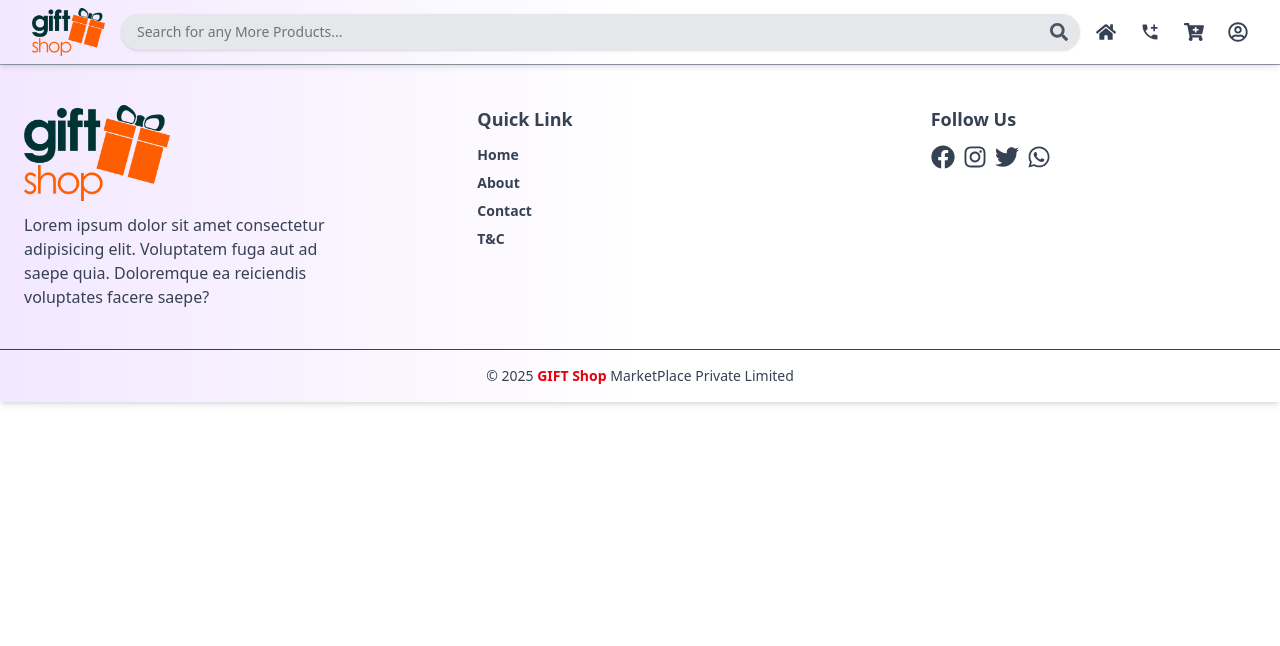
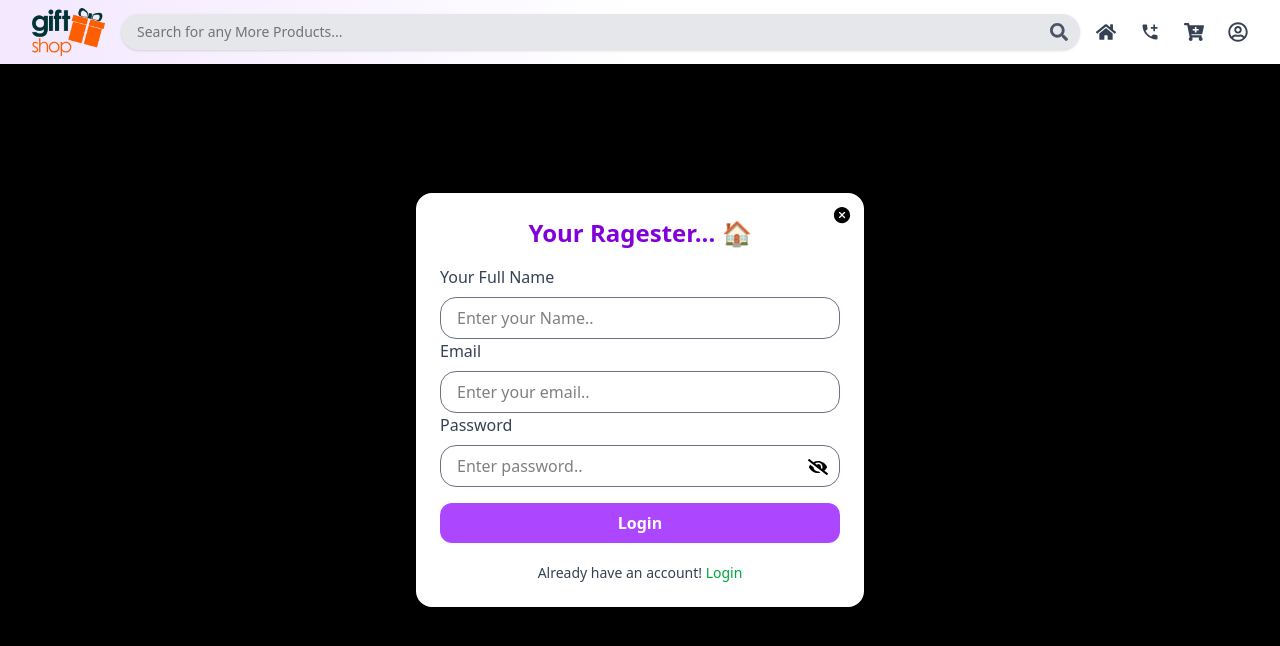
Before and after one commit to Arjun8400/shopping_Project, a React (Vite) app in the folder Fronten_Eccomer/: page /reg in a window 1280 px wide. Shown: the top 646 px of the page. Built offline with nearby package versions, Linux system fonts and the light colour scheme.

Commit message:
complete ragester from

```diff
--- a/Fronten_Eccomer/src/App.jsx
+++ b/Fronten_Eccomer/src/App.jsx
@@ -5,6 +5,7 @@ import Navbar from './components/Navbar'
 import Footer from './components/Footer'
 import Quary from './pages/Quary'
 import Login from './components/Login'
+import Reg from './components/Reg'
 
 const App = () => {
   return (
@@ -15,6 +16,7 @@ const App = () => {
           <Route path='/' element={<HomePages/>} />
           <Route path='/quary' element={<Quary/>}/>
           <Route path='/login' element={<Login/>} />
+          <Route path='/reg' element={<Reg/>} />
         </Routes>
         <Footer/>
       </BrowserRouter>
--- a/Fronten_Eccomer/src/components/Login.jsx
+++ b/Fronten_Eccomer/src/components/Login.jsx
@@ -29,7 +29,7 @@ const Login = () => {
 
             </form>
             <p className='text-sm text-center text-gray-700'>Don't have an account!
-                <Link className='text-green-600 hover:underline'> Rajester</Link>
+                <Link to={"/reg"} className='text-green-600 hover:underline'> Rajester</Link>
             </p>
         </div>
     </div>
--- /dev/null
+++ b/Fronten_Eccomer/src/components/Reg.jsx
@@ -0,0 +1,39 @@
+import React, { useState } from 'react'
+import { IoIosCloseCircle } from "react-icons/io";
+import {useNavigate, Link} from 'react-router-dom'
+import { FaEye, FaEyeSlash } from "react-icons/fa";
+
+const Reg = () => {
+    const navigate = useNavigate()
+   const [showPassword, setShowPassword] =  useState(true)
+  return (
+     <div className='fixed inset-0 bg-black bg-opacity-45 backdrop-blur-sm flex justify-center items-center '>
+            <div className='bg-white w-full max-w-md p-6 rounded-2xl shadow-sm relative'>
+                <button onClick={()=>{navigate("/")}} className='text-xl absolute top-3 right-3 hover:text-red-600'>
+                    <IoIosCloseCircle />
+                </button>
+                <h2 className='text-center text-2xl font-bold text-purple-700 mb-4'>Your Ragester... 🏠</h2>
+                <form action="">
+                    <label htmlFor="" className='block mb-2 text-gray-700'>Your Full Name</label>
+                    <input type="text" placeholder='Enter your Name..' className='w-full border border-gray-500 px-4 py-2 rounded-2xl focus:outline-none focus:ring-2 focus:text-purple-600' name="" id="" />
+                    <label htmlFor="" className='block mb-2 text-gray-700'>Email</label>
+                    <input type="text" placeholder='Enter your email..' className='w-full border border-gray-500 px-4 py-2 rounded-2xl focus:outline-none focus:ring-2 focus:text-purple-600' name="" id="" />
+                    <label htmlFor=""  className='block mb-2 text-gray-700'>Password</label>
+                    <div className='relative mb-4'>
+                        <input type={showPassword?"password" : "text"} placeholder='Enter password..' className='w-full border border-gray-500 px-4 py-2 rounded-2xl focus:outline-none focus:ring-2 focus:text-purple-600'  name="" id="" />
+                        <button type='button' onClick={()=>(setShowPassword(!showPassword))} className='text-xl absolute top-3 right-3 hover:text-green-700'>
+                        {showPassword ? <FaEyeSlash/> : <FaEye/>}
+                        </button>
+                    </div>
+                    <button className='w-full py-2 bg-purple-500 hover:bg-purple-800 text-white font-bold rounded-xl mb-5'>Login</button>
+
+                </form>
+                <p className='text-sm text-center text-gray-700'>Already have an account!
+                    <Link to={"/login"} className='text-green-600 hover:underline'> Login</Link>
+                </p>
+            </div>
+        </div>
+  )
+}
+
+export default Reg
```
